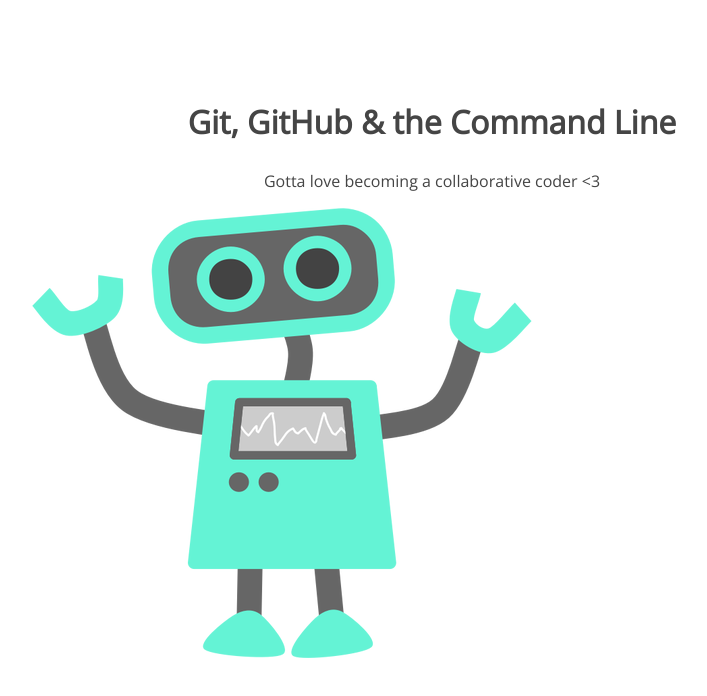
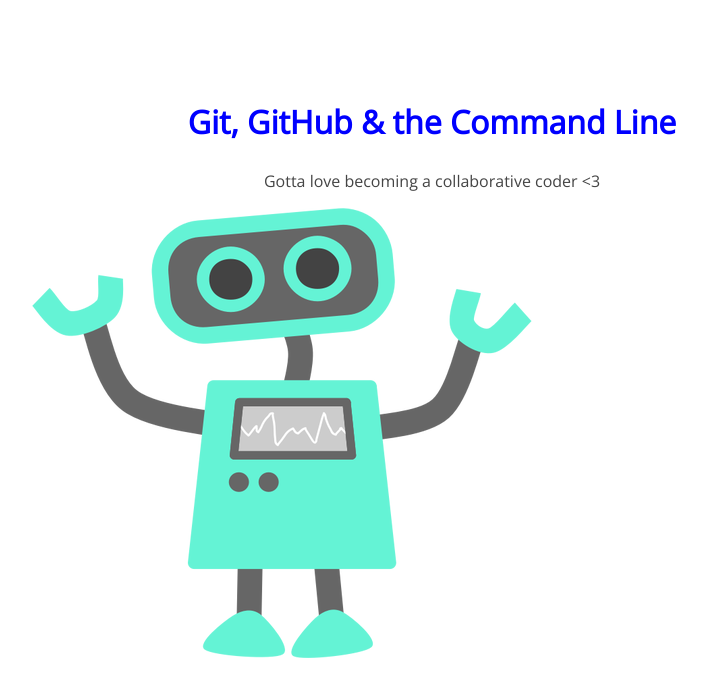
Before and after one commit to kateri-tuttle/105-project, a plain HTML site: page index.html in a window 1280 px wide. Shown: the whole page, without its empty margins (208-915 px from the left). Drawn offline with nearby package versions, Linux system fonts and the light colour scheme.

Commit message:
changed the h1 color to blue

```diff
--- a/css/style.css
+++ b/css/style.css
@@ -2,7 +2,11 @@
 	width: 800px;
 	margin: 100px auto;
 }
-section h1,
+section h1 {
+	text-align: center;
+	color: blue;
+}
+
 section p {
 	text-align: center;
 	color: #454545;
```
